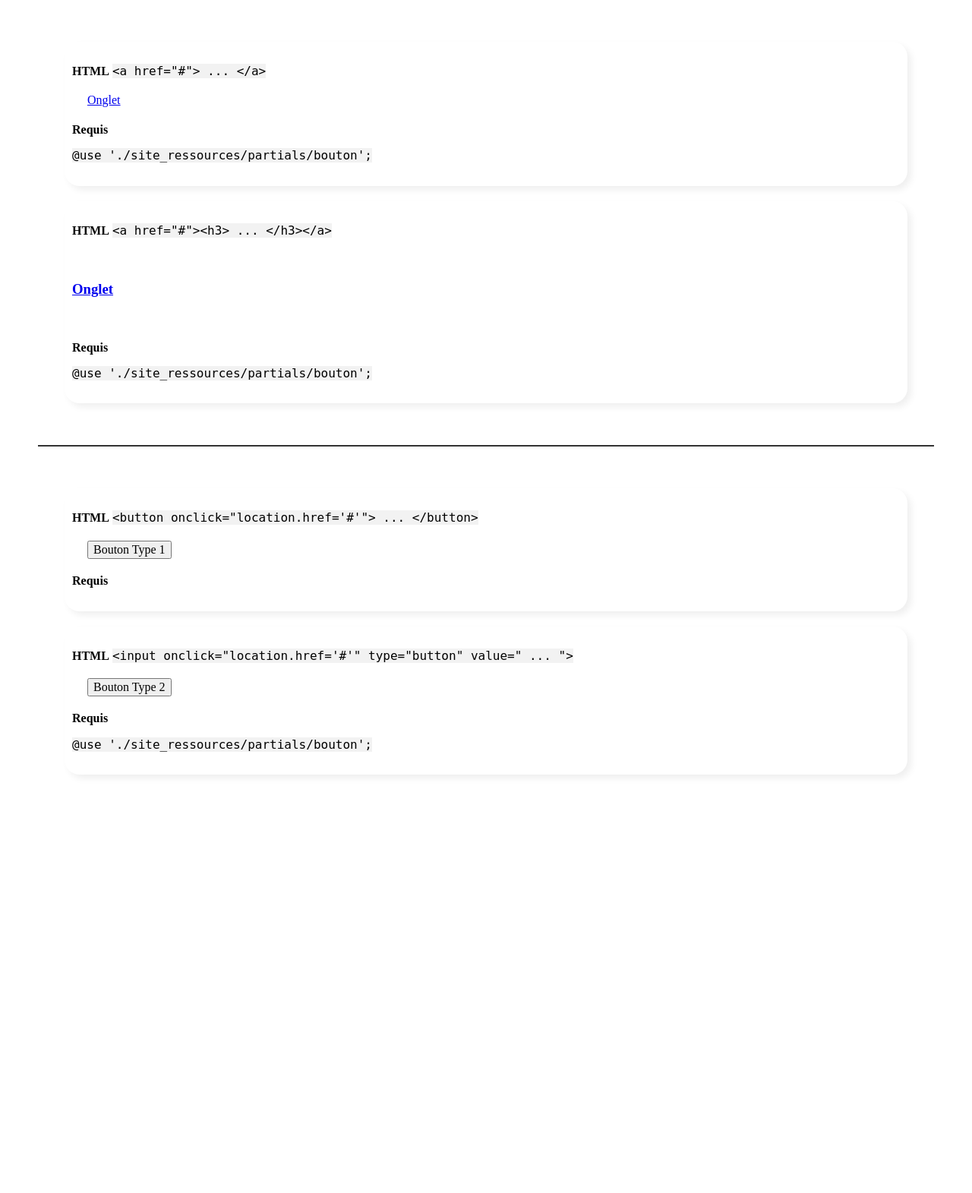
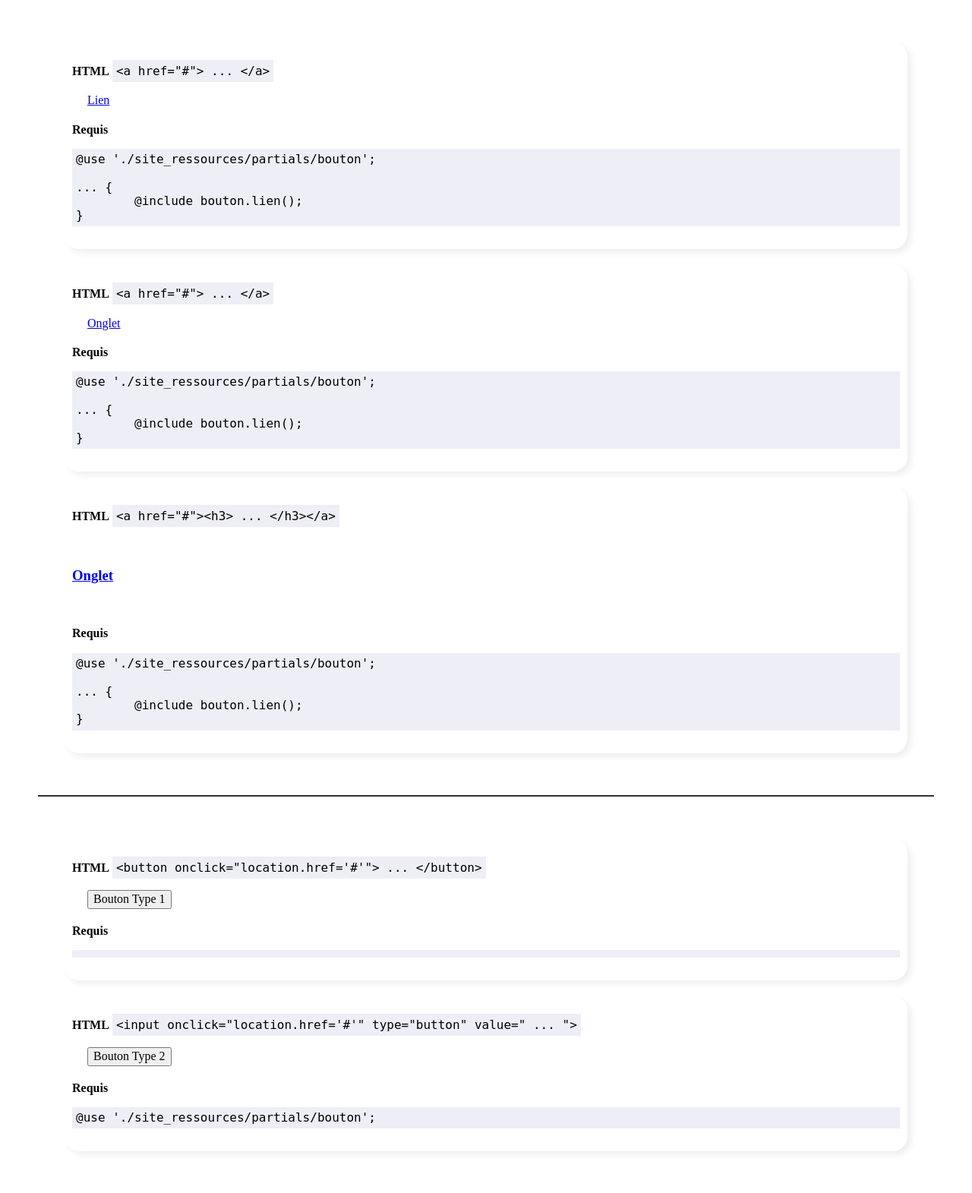
Before and after one commit to Momo-Squishy-Studio/CSF-SquishyStudio, a PHP site: page /templates.html in a window 1280 px wide. Shown: the whole page at 76% size. Before the commit the page ends 1022 px from the top, so only its background shows below. Run offline with PHP 8.4, Linux system fonts and the light colour scheme.

Commit message:
templates #2

```diff
--- a/csf-squishystudios-vite/style.scss
+++ b/csf-squishystudios-vite/style.scss
@@ -3,6 +3,12 @@
 @use './site_ressources/stylesheet/footer' ;
 
 @use './site_ressources/partials/bouton';
+
+.templates {
+	a {
+		@include bouton.lien();
+	}
+}
 
 * {
 	box-sizing: border-box;
--- a/csf-squishystudios-vite/templates.html
+++ b/csf-squishystudios-vite/templates.html
@@ -19,18 +19,39 @@
 		}
 		.template>div {margin: 20px 0}
 		.template>:nth-child(2) {margin: 0 20px}
-		code {background: #4441}
+		pre, :not(pre)>code {
+			padding: 5px;
+			background: #0081
+		}
 	</style>
 </head>
-<body>
+<body class="templates">
 	<section>
+		<div class="template">
+			<div><label><strong>HTML</strong> </label><code id="onglet">&lt;a href="#"&gt; ... &lt;/a&gt;</code><br></div>
+
+			<a href="#">Lien</a>
+
+			<div><label><strong>Requis</strong></label>
+				<pre><code>@use './site_ressources/partials/bouton';
+
+... {
+	@include bouton.lien();
+}</code></pre>
+			</div>
+		</div>
+
 		<div class="template">
 			<div><label><strong>HTML</strong> </label><code id="onglet">&lt;a href="#"&gt; ... &lt;/a&gt;</code><br></div>
 
 			<a href="#">Onglet</a>
 
 			<div><label><strong>Requis</strong></label>
-				<pre><code>@use './site_ressources/partials/bouton';</code></pre>
+				<pre><code>@use './site_ressources/partials/bouton';
+
+... {
+	@include bouton.lien();
+}</code></pre>
 			</div>
 		</div>
 
@@ -40,7 +61,11 @@
 			<a href="#"><h3>Onglet</h3></a>
 
 			<div><label><strong>Requis</strong></label>
-				<pre><code>@use './site_ressources/partials/bouton';</code></pre>
+				<pre><code>@use './site_ressources/partials/bouton';
+
+... {
+	@include bouton.lien();
+}</code></pre>
 			</div>
 		</div>
 	</section>
```
Also changed, not shown: csf-squishystudios-vite/site_ressources/partials/_bouton.scss (+54 -4 lines). Lines whose indentation alone changed are shown as unchanged.
